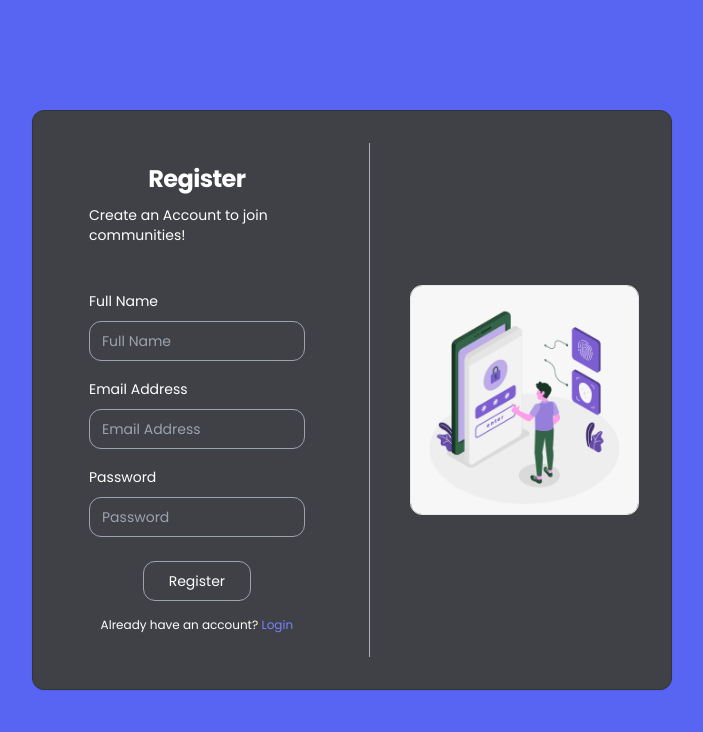
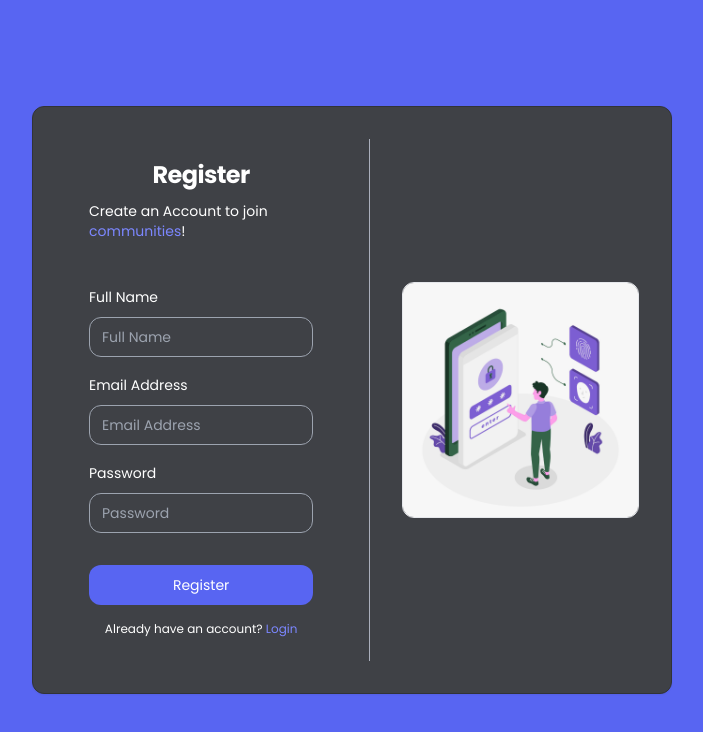
Before and after one commit to Shreekar11/Community-Frontend, a Next.js app: page /register in a window 1280 px wide. Shown: the top 732 px of the page, without its empty margins (288-991 px from the left). Built offline with nearby package versions, Linux system fonts and the light colour scheme; no server answers.

Commit message:
changes completed

```diff
--- a/app/(auth)/login/page.tsx
+++ b/app/(auth)/login/page.tsx
@@ -1,7 +1,9 @@
 "use client";
 
+import { toast } from "sonner";
+import { useState } from "react";
 import { LoginForm } from "@/type";
-import { useState } from "react";
+import { useRouter } from "next/navigation";
 import axios from "axios";
 import Link from "next/link";
 import Image from "next/image";
@@ -19,8 +21,6 @@ import {
 import { Label } from "@/components/ui/label";
 import { Input } from "@/components/ui/input";
 import { Button } from "@/components/ui/button";
-import { toast } from "sonner";
-import { useRouter } from "next/navigation";
 
 const BASEURL = process.env.NEXT_PUBLIC_BASEURL;
 
@@ -52,7 +52,9 @@ const page = () => {
         <div className="lg:border-r lg:border-r-[#aaafbc] lg:pr-10">
           <CardHeader className="mb-5">
             <CardTitle className="mb-2 text-center">Login</CardTitle>
-            <CardDescription>Welcome back to community!</CardDescription>
+            <CardDescription>
+              Welcome back to <span className="text-[#7c87ff]">community</span>!
+            </CardDescription>
           </CardHeader>
           <CardContent>
             <form>
@@ -88,16 +90,16 @@ const page = () => {
               </div>
             </form>
           </CardContent>
-          <CardFooter className="flex flex-col space-y-4 justify-center items-center">
+          <CardFooter className="flex flex-col mt-2 space-y-4 justify-center items-center">
             <Button
               onClick={handleSubmit}
-              className="w-1/2 border border-gray-400 rounded-xl hover:bg-[#5865F2]"
+              className="w-full rounded-xl bg-[#5865F2] hover:bg-[#434fd0]"
             >
               Login
             </Button>
             <p className="text-xs">
               Don't have an account?{" "}
-              <span className="text-[#7884ff]">
+              <span className="text-[#7c87ff]">
                 <Link href="/register">Register</Link>
               </span>
             </p>
--- a/app/(auth)/register/page.tsx
+++ b/app/(auth)/register/page.tsx
@@ -1,7 +1,9 @@
 "use client";
 
+import { toast } from "sonner";
+import { useState } from "react";
 import { RegisterForm } from "@/type";
-import { useState } from "react";
+import { useRouter } from "next/navigation";
 import axios from "axios";
 import Link from "next/link";
 import Image from "next/image";
@@ -19,8 +21,6 @@ import {
 import { Label } from "@/components/ui/label";
 import { Input } from "@/components/ui/input";
 import { Button } from "@/components/ui/button";
-import { toast } from "sonner";
-import { useRouter } from "next/navigation";
 
 const BASEURL = process.env.NEXT_PUBLIC_BASEURL;
 
@@ -51,11 +51,11 @@ const page = () => {
   return (
     <main className="bg-[#5865F2] flex justify-center items-center h-screen">
       <Card className="w-1/2 p-2 lg:p-8 rounded-xl bg-[#3f4146] text-white border border-[#313338] flex justify-center items-center">
-        <div className="lg:border-r lg:border-r-[#aaafbc] lg:pr-10">
-          <CardHeader className="mb-5">
-            <CardTitle className="mb-2 text-center">Register</CardTitle>
+        <div className="lg:border-r lg:border-r-[#aaafbc] lg:pr-8">
+          <CardHeader className="mb-5 flex justify-center items-center ">
+            <CardTitle className="mb-2">Register</CardTitle>
             <CardDescription>
-              Create an Account to join communities!
+              Create an Account to join <span className="text-[#7c87ff]">communities</span>!
             </CardDescription>
           </CardHeader>
           <CardContent>
@@ -108,19 +108,19 @@ const page = () => {
           <CardFooter className="flex flex-col space-y-4 justify-center items-center">
             <Button
               onClick={handleSubmit}
-              className="w-1/2 border border-gray-400 rounded-xl hover:bg-[#5865F2]"
+              className="w-full mt-2 rounded-xl bg-[#5865F2] hover:bg-[#434fd0]"
             >
               Register
             </Button>
             <p className="text-xs">
               Already have an account?{" "}
-              <span className="text-[#7884ff]">
+              <span className="text-[#7c87ff]">
                 <Link href="/login">Login</Link>
               </span>
             </p>
           </CardFooter>
         </div>
-        <div className="md:pl-10 hidden lg:block">
+        <div className="md:pl-8 hidden lg:block">
           <Image
             src={loginImage}
             alt="login-image"
```
